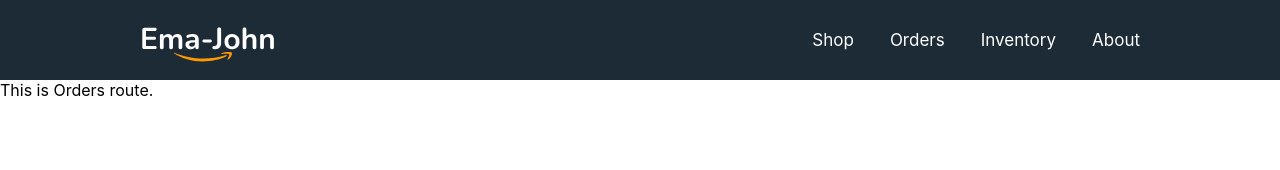
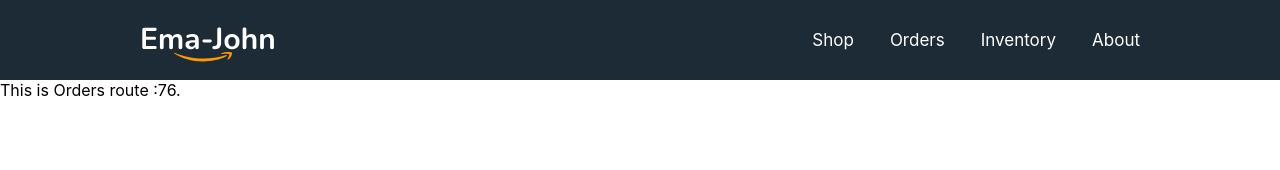
Before and after one commit to ShahbajKhan/ema-john-module-53, a React (Create React App) app: page /orders in a window 1280 px wide. Shown: the top 170 px of the page. Built offline with nearby package versions, Linux system fonts and the light colour scheme.

Commit message:
this commit contains the content of video three

```diff
--- a/src/App.js
+++ b/src/App.js
@@ -19,7 +19,6 @@ function App() {
         { path: "/about", element: <About /> },
       ],
     },
-    {}
   ]);
   return (
     <div>
--- a/src/components/Orders/Orders.js
+++ b/src/components/Orders/Orders.js
@@ -1,9 +1,11 @@
 import React from 'react';
+import useProducts from '../../hooks/useProducts';
 
 const Orders = () => {
+    const [products, setProducts] = useProducts()
     return (
         <div>
-            This is Orders route.
+            This is Orders route :{products.length}.
         </div>
     );
 };
--- a/src/components/Shop/Shop.js
+++ b/src/components/Shop/Shop.js
@@ -1,18 +1,14 @@
 import React, { useEffect, useState } from 'react';
+import useProducts from '../../hooks/useProducts';
 import { addToDb, getStoredCart } from '../../utilities/fakedb';
 import Cart from '../Cart/Cart';
 import Product from '../Product/Product';
 import './Shop.css';
 
 const Shop = () => {
-    const [products, setProducts] = useState([]);
+    const [products, setProducts] = useProducts();
     const [cart, setCart] = useState([]);
 
-    useEffect( () =>{
-        fetch('products.json')
-        .then(res=> res.json())
-        .then(data =>setProducts(data))
-    }, []);
 
     useEffect( () =>{
         const storedCart = getStoredCart();
--- /dev/null
+++ b/src/hooks/useProducts.js
@@ -0,0 +1,16 @@
+import { useEffect, useState } from "react"
+
+const useProducts = () =>{
+
+    const [products, setProducts] = useState([]);
+
+    useEffect( () =>{
+        fetch('products.json')
+        .then(res => res.json())
+        .then(data => setProducts(data));
+    }, []);
+
+    return [products, setProducts];
+}
+
+export default useProducts;
```
